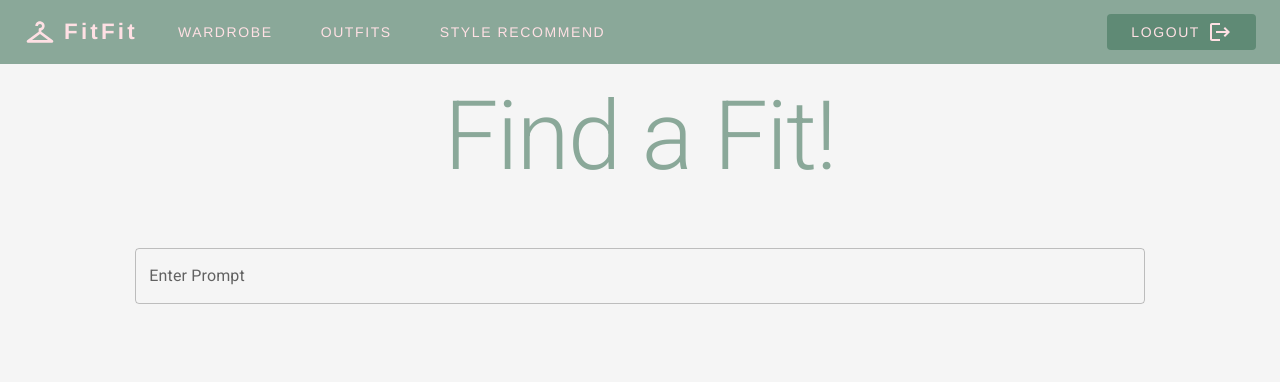
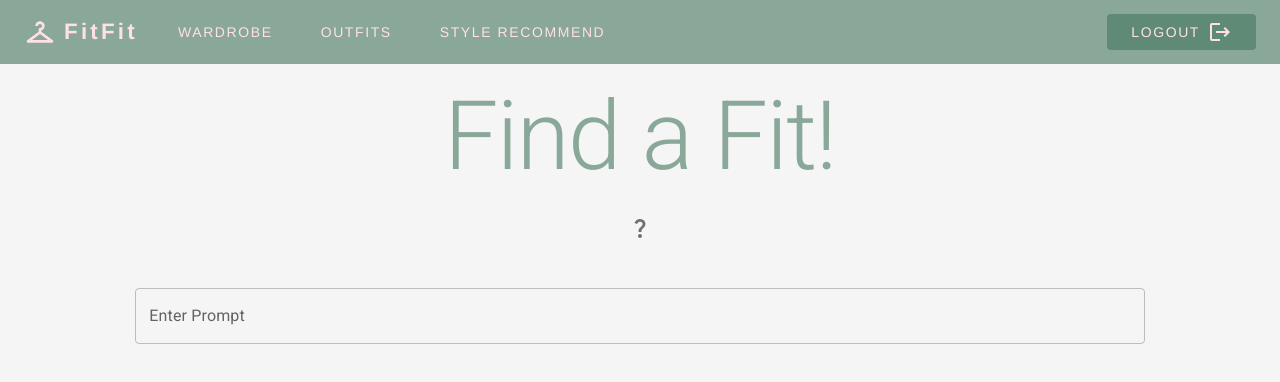
Before and after one commit to KristineYoo/fitfit-AI-Wardrobe, a React (Vite) app in the folder frontend/: page /#/recomend in a window 1280 px wide. Shown: the top 382 px of the page. Built offline with nearby package versions, Linux system fonts and the light colour scheme.

Commit message:
added tooltip

```diff
--- a/frontend/src/Pages/Recomend.tsx
+++ b/frontend/src/Pages/Recomend.tsx
@@ -4,9 +4,10 @@
 
 import axios from 'axios';
 import { useState } from "react";
-import { Box, TextField, Typography } from '@mui/material'
+import { Box, IconButton, TextField, Tooltip, Typography } from '@mui/material'
 import FitRecWindow from '../components/FitRecWindow'
 import Typewriter from '../components/Typewriter';
+import QuestionMarkIcon from '@mui/icons-material/QuestionMark';
 
 
 export function Recomend() {
@@ -42,9 +43,14 @@ export function Recomend() {
         <Box sx={{bgcolor:"#f5f5f5", height:"130vh",  justifyContent: 'center',
           alignItems: 'center'}}>
             <Typography variant="h1" sx={{p:2, color:"primary.main"}}>Find a Fit!</Typography>
+            <Tooltip title="Enter your prompt here and hit enter to get your recommended fit" placement="right">
+            <IconButton>
+            <QuestionMarkIcon/>
+            </IconButton>
+            </Tooltip>
             <Box
         component="form"
-        sx={{ '& > :not(style)': { mt: 5, width: '100ch' , height: '10ch', bgcolor:"background"} }}
+        sx={{ '& > :not(style)': { mt: 5, width: '100ch' , height: '10ch', bgcolor:"background.main"} }}
       >
         <TextField
         id="prompt box"
```
